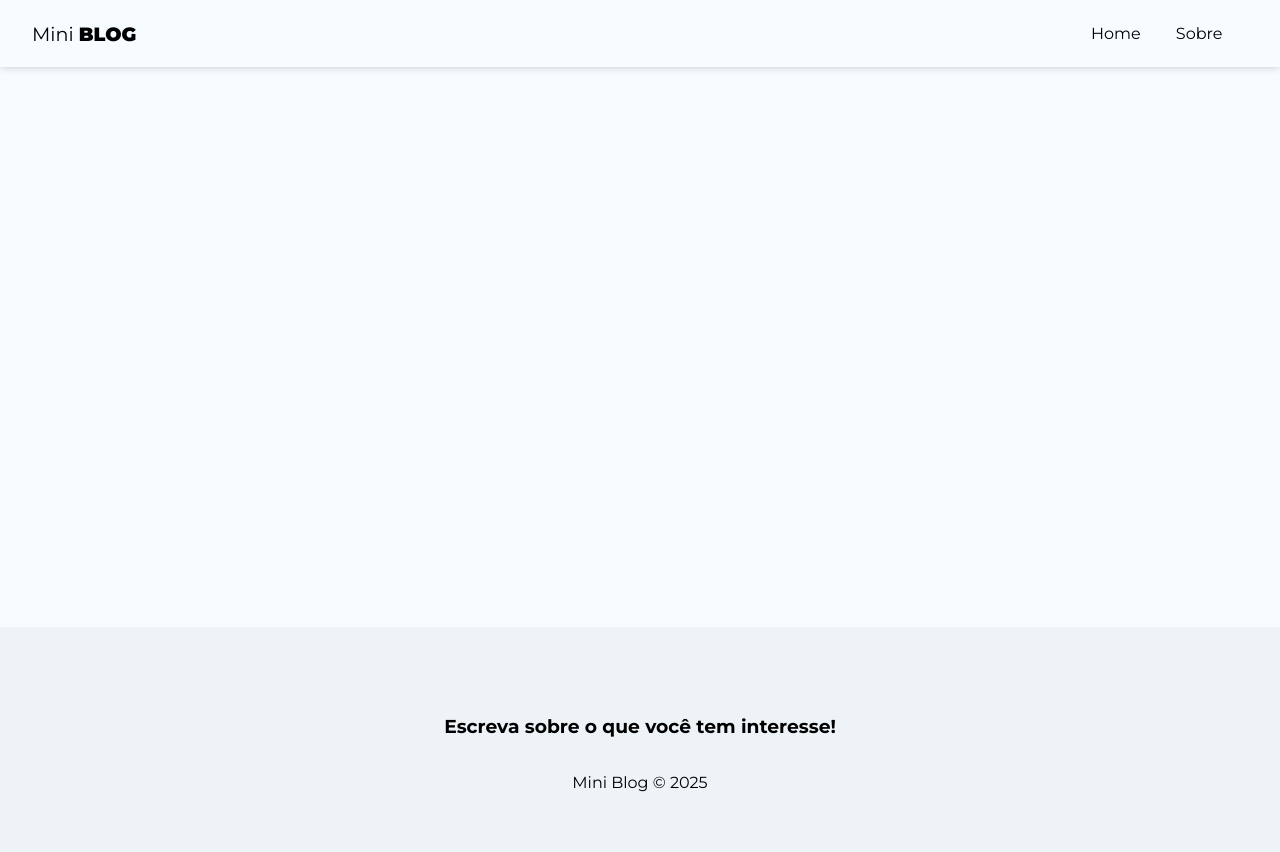
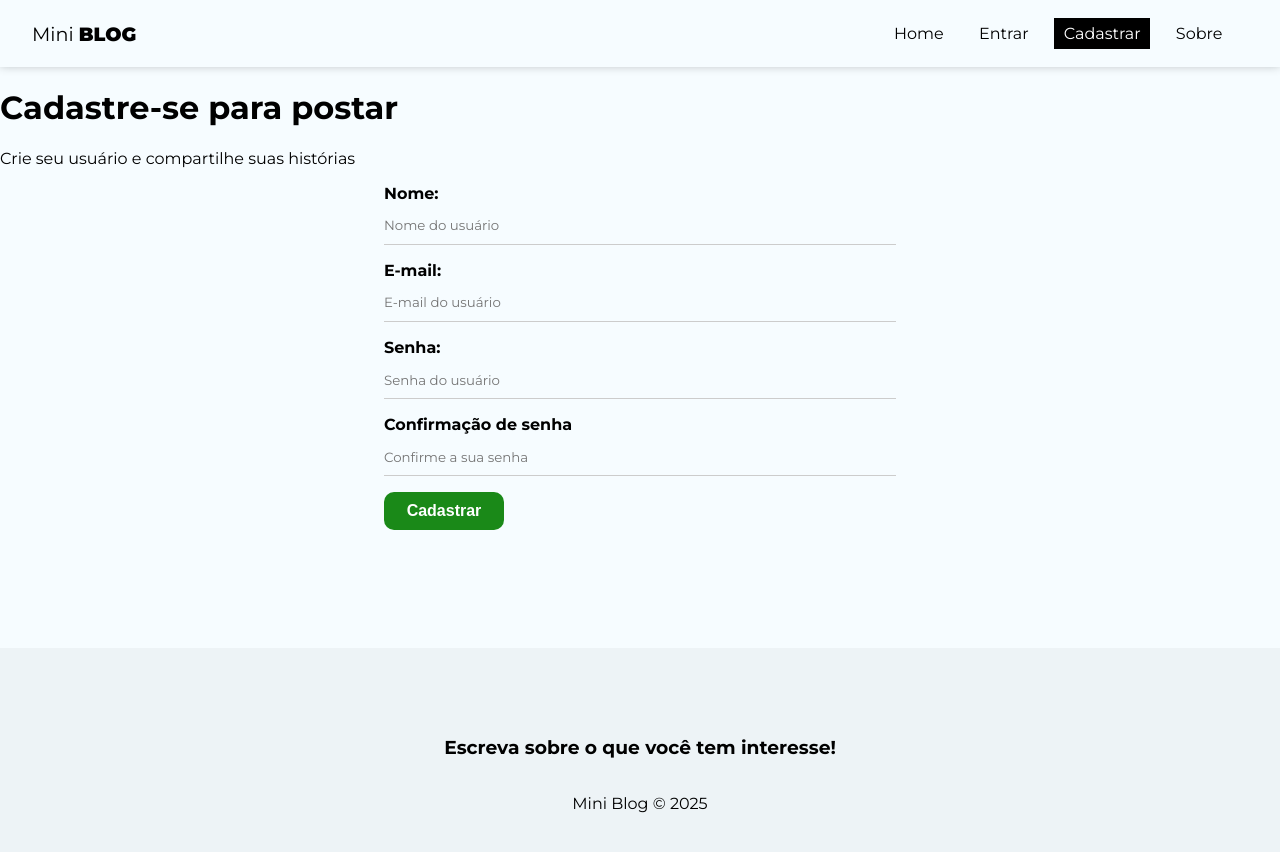
Before and after one commit to francisco-jose-vieira/MiniBlog, a React (Vite) app: page /register in a window 1280 px wide. Shown: the top 852 px of the page. Built offline with nearby package versions, Linux system fonts and the light colour scheme.

Commit message:
Registro e Login criados

```diff
--- a/src/App.jsx
+++ b/src/App.jsx
@@ -9,6 +9,8 @@
 // pages
 import Home from "./pages/Home/Home";
 import About from "./pages/About/About";
+import Login from "./pages/Login/Login";
+import Register from "./pages/Register/Register";
 
 function App() {
   return (
@@ -19,6 +21,8 @@
           <Routes>
             <Route path="/" element={<Home />} />
             <Route path="/about" element={<About />} />
+            <Route path="/login" element={<Login />} />
+            <Route path="/register" element={<Register />} />
           </Routes>
         </div>
         <Footer />
--- a/src/components/NavBar/NavBar.jsx
+++ b/src/components/NavBar/NavBar.jsx
@@ -20,6 +20,22 @@
         </li>
         <li>
           <NavLink
+            to={"/login"}
+            className={({ isActive }) => (isActive ? styles.active : "")}
+          >
+            Entrar
+          </NavLink>
+        </li>
+        <li>
+          <NavLink
+            to={"/register"}
+            className={({ isActive }) => (isActive ? styles.active : "")}
+          >
+            Cadastrar
+          </NavLink>
+        </li>
+        <li>
+          <NavLink
             to={"/about"}
             className={({ isActive }) => (isActive ? styles.active : "")}
           >
--- /dev/null
+++ b/src/pages/Login/Login.jsx
@@ -0,0 +1,9 @@
+import styles from './Login.module.css'
+
+const Login = () => {
+  return (
+    <div>Login</div>
+  )
+}
+
+export default Login
--- /dev/null
+++ b/src/pages/Register/Register.jsx
@@ -0,0 +1,55 @@
+import styles from "./Register.module.css";
+
+const Register = () => {
+  return (
+    <div>
+      <h1>Cadastre-se para postar</h1>
+      <p>Crie seu usuário e compartilhe suas histórias</p>
+      <form>
+        <label>
+          <span>Nome:</span>
+          <input
+            type="text"
+            name="displayName"
+            required
+            placeholder="Nome do usuário"
+          />
+        </label>
+
+        <label>
+          <span>E-mail:</span>
+          <input
+            type="email"
+            name="email"
+            required
+            placeholder="E-mail do usuário"
+          />
+        </label>
+
+        <label>
+          <span>Senha:</span>
+          <input
+            type="password"
+            name="password"
+            required
+            placeholder="Senha do usuário"
+          />
+        </label>
+
+        <label>
+          <span>Confirmação de senha</span>
+          <input
+            type="password"
+            name="confirmPassord"
+            required
+            placeholder="Confirme a sua senha"
+          />
+        </label>
+
+        <button className="btn">Cadastrar</button>
+      </form>
+    </div>
+  );
+};
+
+export default Register;
```
Also changed, not shown: src/pages/Login/Login.module.css (added), src/pages/Register/Register.module.css (added).
